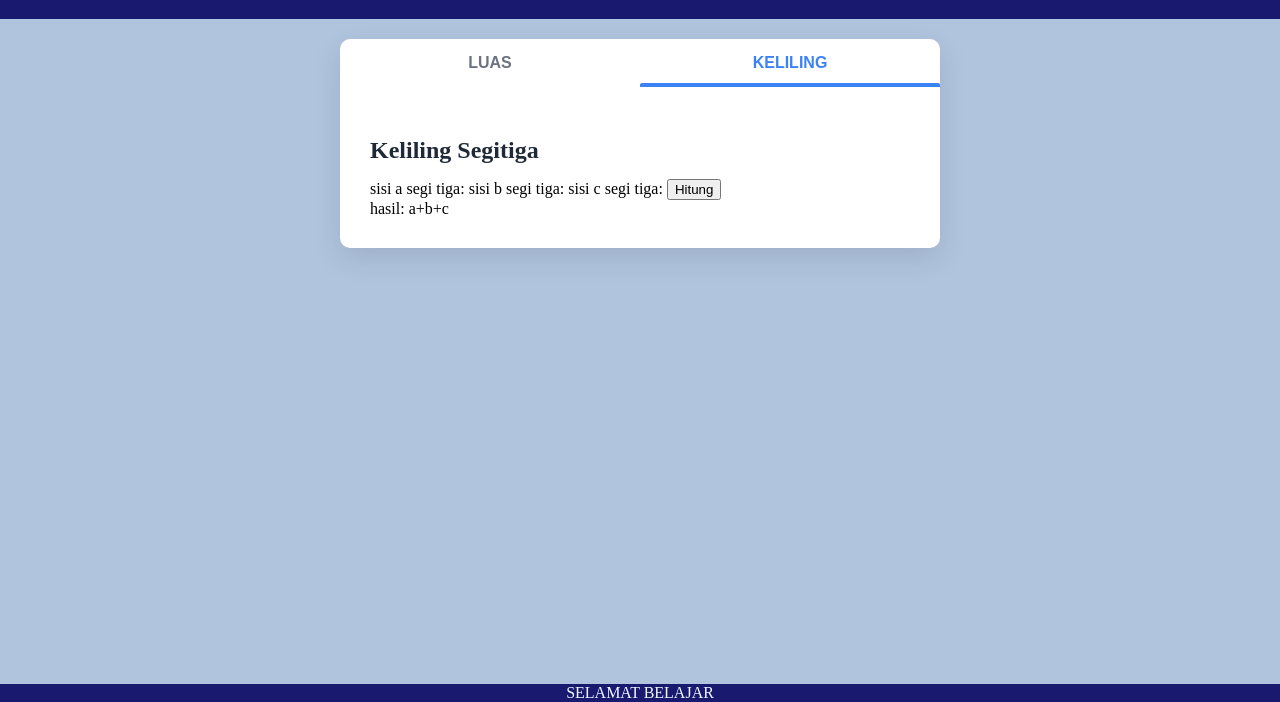
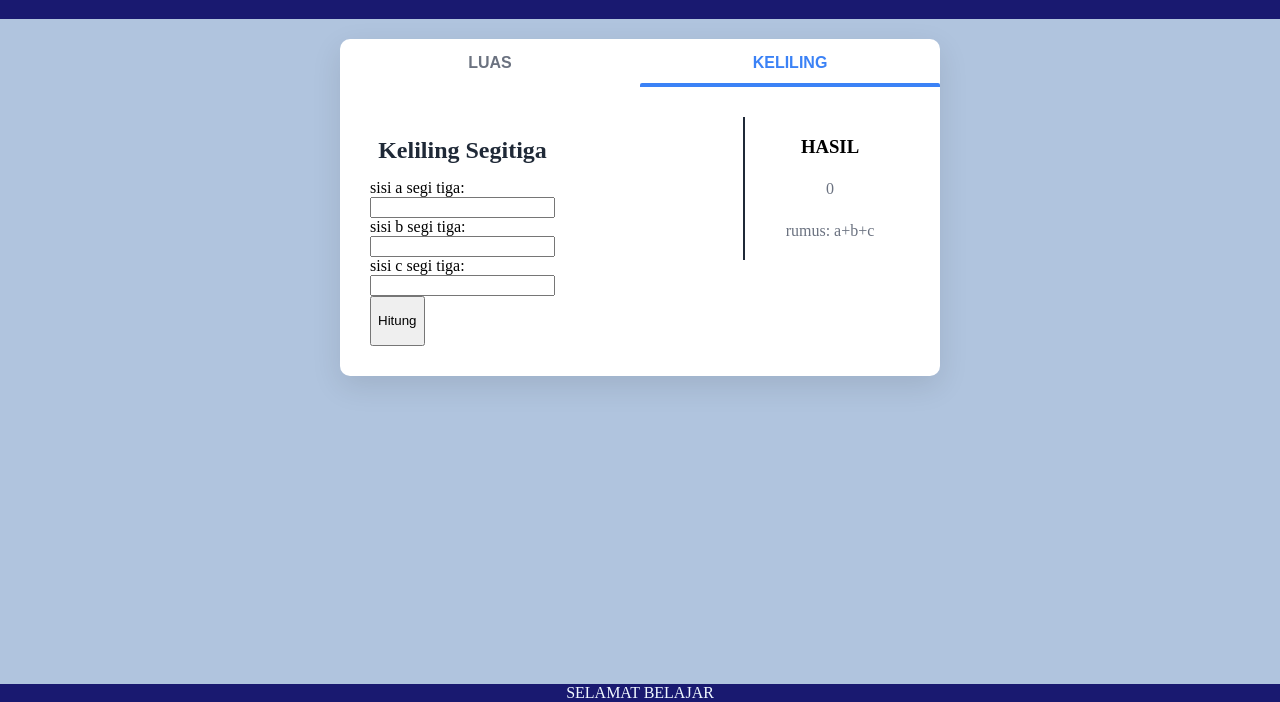
Before and after one commit to revou-fundamental-course/16-jun-25-anggaprim, a plain HTML site: page index.html in a window 1280 px wide. Both pictures are taken after a click on the button "KELILING". Shown: the part 98-800 px from the top of the page. Drawn offline with Linux system fonts and the light colour scheme.

Commit message:
perbaikan tampilan dengan min-width

```diff
--- a/css/style.css
+++ b/css/style.css
@@ -28,7 +28,7 @@ header h1,footer div{
 
 /*TABS*/
 .tab-container {
-    width: 600px;
+    width: 600px;min-height: 337px;
     background-color: white;
     border-radius: 10px;
     box-shadow: 0 10px 30px rgba(0, 0, 0, 0.1);
@@ -105,6 +105,7 @@ header h1,footer div{
 .hasil{
     border-left:#1f2937 solid 2px;
     padding-left: 5px;
+    min-width: 160px;
 }
 .panel-content button{
     height: 50px;
--- a/index.html
+++ b/index.html
@@ -28,7 +28,7 @@
                                 <input type="text" id="luas-alas"><br>
                                 tinggi segi tiga:<br>
                                 <input type="text" id="luas-tinggi"><br>
-                                <button>Hitung</button>
+                                <button id="luas-submit">Hitung</button>
                             </form>
                         </div>
                         <div class="hasil">
@@ -38,16 +38,26 @@
                         </div>
                     </div>
                 </div>
-
                 <div class="tab-panel" id="tab-2">
-                    <h2>Keliling Segitiga</h2>
-                    <form action="#hasilKeliling">
-                        sisi a segi tiga:
-                        sisi b segi tiga:
-                        sisi c segi tiga:
-                        <button>Hitung</button>
-                    </form>
-                    hasil: a+b+c
+                    <div class="panel-content">
+                        <div class="form">
+                            <h2>Keliling Segitiga</h2>
+                            <form action="#hasilLuas">
+                                sisi a segi tiga:<br>
+                                <input type="text" id="keliling-a"><br>
+                                sisi b segi tiga:<br>
+                                <input type="text" id="keliling-b"><br>
+                                sisi c segi tiga:<br>
+                                <input type="text" id="keliling-c"><br>
+                                <button id="keliling-submit">Hitung</button>
+                            </form>
+                        </div>
+                        <div class="hasil">
+                            <h3>HASIL</h3>
+                            <p id="luas-hasil">0</p>
+                            <p>rumus: a+b+c</p>
+                        </div>
+                    </div>
                 </div>
             </div>
         </div>
--- a/js/script.js
+++ b/js/script.js
@@ -1,4 +1,5 @@
 document.addEventListener('DOMContentLoaded', function() {
+    //TABS
     const tabs = document.querySelectorAll('.tab-btn');
     const panels = document.querySelectorAll('.tab-panel');
     const indicator = document.getElementById('indicator');
@@ -26,4 +27,14 @@ document.addEventListener('DOMContentLoaded', function() {
             updateIndicator(tab);
         });
     });
+
+    //BUTTONS
+    const btnLuas = document.getElementById('luas-submit');
+    btnLuas.addEventListener('keydown', (event) => {
+        console.log('Input:', event.key);
+    });
+    const btnKeliling = document.getElementById('keliling-submit');
+    btnLuas.addEventListener('keydown', (event) => {
+        console.log('Input:', event.key);
+    });
 });
```
